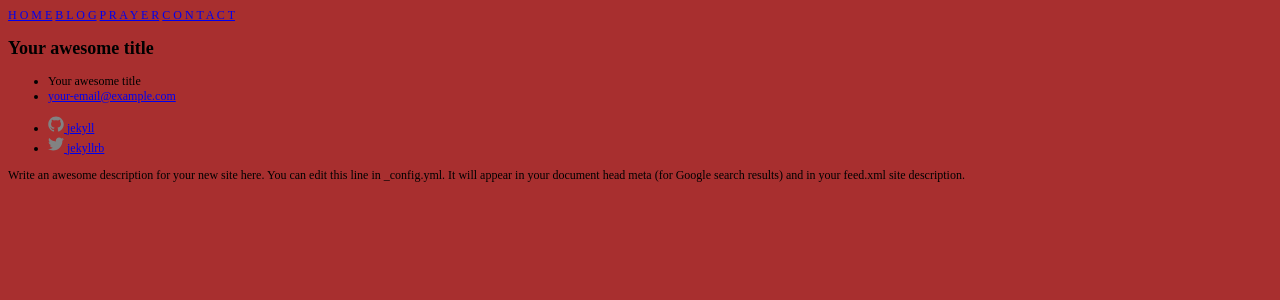
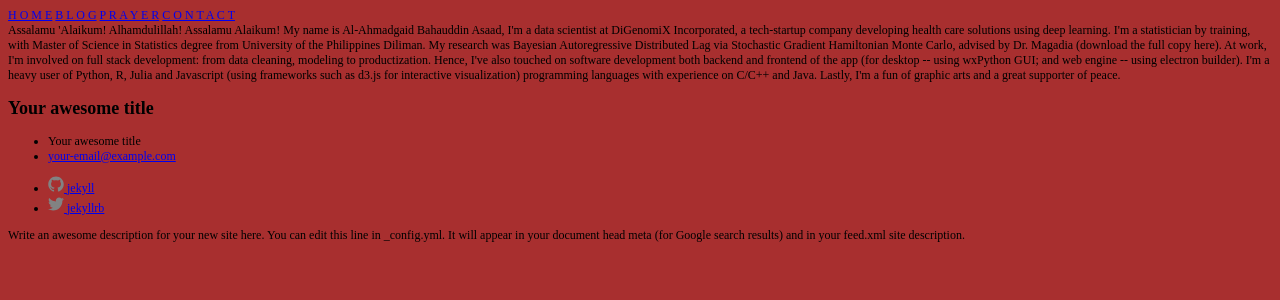
Before and after one commit to learn-islam/learn-islam.github.io, a Jekyll site: the page built from index.html, in a window 1280 px wide. Shown: the top 300 px of the page. Built offline with Jekyll 4.4.1, drawn with Linux system fonts in a browser that asks for light colours.

Commit message:
welcome message first commit

```diff
--- a/index.html
+++ b/index.html
@@ -1,3 +1,16 @@
 ---
 layout: default
 ---
+Assalamu 'Alaikum!
+Alhamdulillah! Assalamu Alaikum!
+
+My name is Al-Ahmadgaid Bahauddin Asaad, I'm a data scientist at DiGenomiX Incorporated,
+a tech-startup company developing health care solutions using deep learning. I'm a statistician by training,
+with Master of Science in Statistics degree from University of the Philippines Diliman. My research was Bayesian
+Autoregressive Distributed Lag via Stochastic Gradient Hamiltonian Monte Carlo, advised by Dr. Magadia (download
+the full copy here). At work, I'm involved on full stack development: from data cleaning, modeling to productization.
+Hence, I've also touched on software development both backend and frontend of the app (for desktop -- using wxPython GUI;
+and web engine -- using electron builder). I'm a heavy user of Python, R, Julia and Javascript (using frameworks such as
+d3.js for interactive visualization) programming languages with experience on C/C++ and Java.
+
+Lastly, I'm a fun of graphic arts and a great supporter of peace.
```
